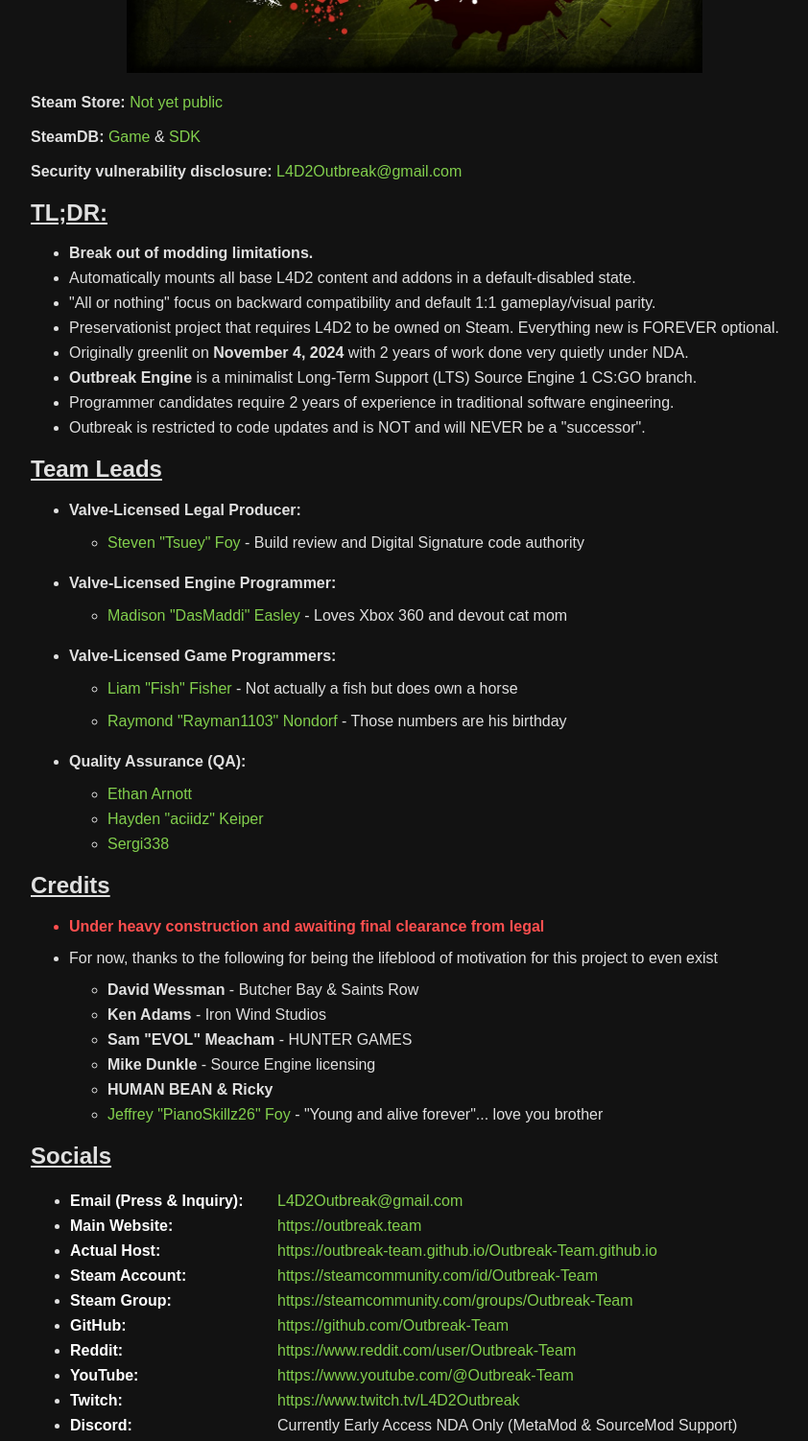
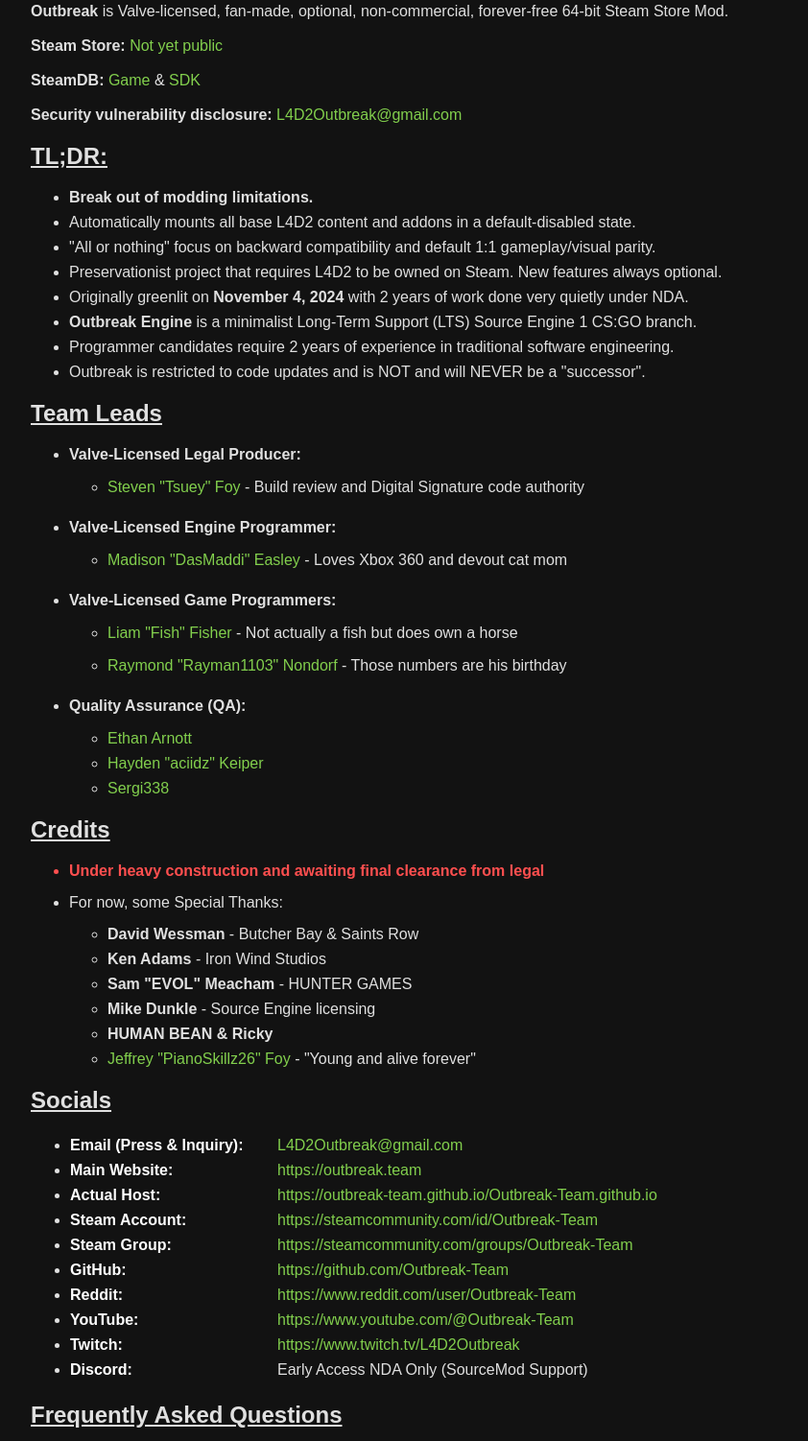
Before and after one commit to Outbreak-Team/Outbreak-Team.github.io, a plain HTML site: page index.html in a window 1280 px wide. Shown: the part 544-2046 px from the top of the page at 96% size, without its empty margins (208-1050 px from the left). Drawn offline with Linux system fonts and the light colour scheme.

Commit message:
Add files via upload

```diff
--- a/index.html
+++ b/index.html
@@ -60,13 +60,12 @@
 		LEFT 4 DEAD 2: OUTBREAK IS A LICENSED FAN-MADE MOD THAT REQUIRES YOU TO OWN LEFT 4 DEAD 2 ON STEAM.<br>
 		ALL INTELLECTUAL PROPERTY BELONGS TO VALVE AND IS MODIFIED FOR FEATURES AND 64-BIT WITH EXTREME CARE.
 	</div>
-	<h1><a href="https://store.steampowered.com/app/2269240/Left_4_Dead_2_Outbreak" target="_blank"><u>Left 4 Dead 2: Outbreak</u></a></h1>
-	<b>Outbreak</b> is Valve-licensed, fan-made, optional, non-commercial, forever-free 64-bit Steam Store Mod.
-	<br>
-	<br>
 	<div style="text-align: center;">
 		<img src="store_capsule_main.jpg" alt="Left 4 Dead 2: Outbreak Branding Logo" style="max-width: 75%; height: auto;">
 	</div>
+	<br>
+	<b>Outbreak</b> is Valve-licensed, fan-made, optional, non-commercial, forever-free 64-bit Steam Store Mod.
+	<br>
 	<br>
 	<b>Steam Store:</b> <a href="https://store.steampowered.com/app/2269240/Left_4_Dead_2_Outbreak" target="_blank">Not yet public</a>
 	<br>
@@ -80,7 +79,7 @@
 		<li><b>Break out of modding limitations.</b></li>
 		<li>Automatically mounts all base L4D2 content and addons in a default-disabled state.</li>
 		<li>"All or nothing" focus on backward compatibility and default 1:1 gameplay/visual parity.</li>
-		<li>Preservationist project that requires L4D2 to be owned on Steam. Everything new is FOREVER optional.</li>
+		<li>Preservationist project that requires L4D2 to be owned on Steam. New features always optional.</li>
 		<li>Originally greenlit on <b>November 4, 2024</b> with 2 years of work done very quietly under NDA.</li>
 		<li><b>Outbreak Engine</b> is a minimalist Long-Term Support (LTS) Source Engine 1 CS:GO branch.</li>
 		<li>Programmer candidates require 2 years of experience in traditional software engineering.</li>
@@ -117,14 +116,14 @@
 	<h2><u>Credits</u></h2>
 	<ul>
 		<li style="margin-bottom: 15px; color: #ff4f4f;"><b>Under heavy construction and awaiting final clearance from legal</b></li>
-		<li style="margin-bottom: 15px;">For now, thanks to the following for being the lifeblood of motivation for this project to even exist
+		<li style="margin-bottom: 15px;">For now, some Special Thanks:
 			<ul style="margin-top: 15px;">
 				<li><b>David Wessman</b> - Butcher Bay & Saints Row</li>
 				<li><b>Ken Adams</b> - Iron Wind Studios</li>
 				<li><b>Sam "EVOL" Meacham</b> - HUNTER GAMES</li>
 				<li><b>Mike Dunkle</b> - Source Engine licensing</li>
 				<li><b>HUMAN BEAN & Ricky</b></li>
-				<li><a href="https://soundcloud.com/pianoskillz26/what-did-you-think" target="_blank">Jeffrey "PianoSkillz26" Foy</a> - "Young and alive forever"... love you brother</li>
+				<li><a href="https://soundcloud.com/pianoskillz26/what-did-you-think" target="_blank">Jeffrey "PianoSkillz26" Foy</a> - "Young and alive forever"</li>
 			</ul>
 		</li>
 	</ul>
@@ -178,7 +177,7 @@
 		<tr>
 			<td class="bullet-col"><span class="row-bullet"></span></td>
 			<td class="label-col">Discord:</td>
-			<td>Currently Early Access NDA Only (MetaMod & SourceMod Support)</td>
+			<td>Early Access NDA Only (SourceMod Support)</td>
 		</tr>
 	</table>
 	<h2><u>Frequently Asked Questions</u></h2>
```
